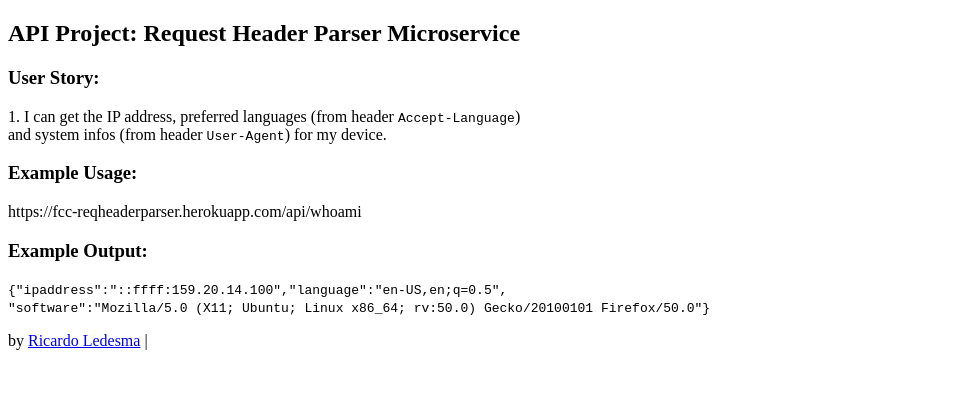
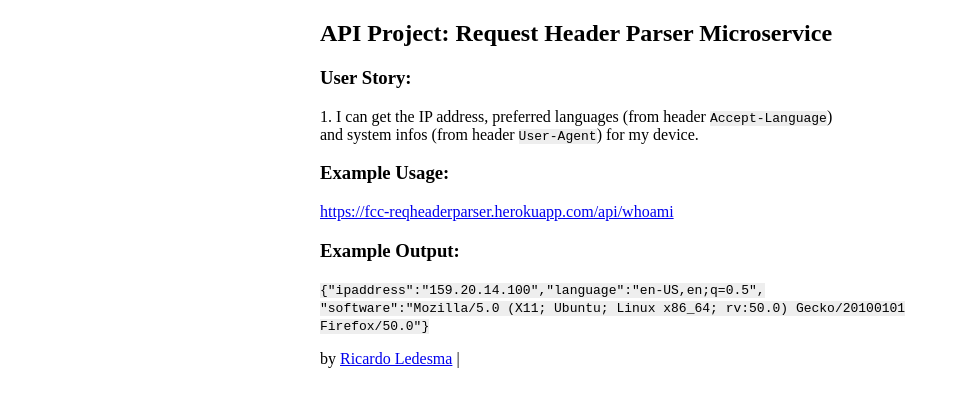
Before and after one commit to RicardoL-AFati/fcc-reqHeaderParser, a website: page build/index.html in a window 1280 px wide. Shown: the whole page, without its empty margins (0-960 px from the left). Drawn offline with Linux system fonts and the light colour scheme.

Commit message:
updated readme and styling and links

```diff
--- a/build/index.html
+++ b/build/index.html
@@ -21,12 +21,12 @@
 
         <h3>Example Usage:</h3>
         <p>
-            https://fcc-reqheaderparser.herokuapp.com/api/whoami
+            <a href="https://fcc-reqheaderparser.herokuapp.com/api/whoami">https://fcc-reqheaderparser.herokuapp.com/api/whoami</a>
         </p>
 
         <h3>Example Output:</h3>
         <p>
-            <code>{"ipaddress":"::ffff:159.20.14.100","language":"en-US,en;q=0.5",<br>"software":"Mozilla/5.0 (X11; Ubuntu; Linux x86_64; rv:50.0) Gecko/20100101 Firefox/50.0"}</code>
+            <code>{"ipaddress":"159.20.14.100","language":"en-US,en;q=0.5",<br>"software":"Mozilla/5.0 (X11; Ubuntu; Linux x86_64; rv:50.0) Gecko/20100101 Firefox/50.0"}</code>
         </p>
     </div>
     <div class="footer">
--- a/build/style.css
+++ b/build/style.css
@@ -0,0 +1,8 @@
+body {
+    width: 50vw;
+    margin: 0 auto;
+  }
+
+code {
+    background-color: #eee;
+}
```
Also changed, not shown: README.MD.
